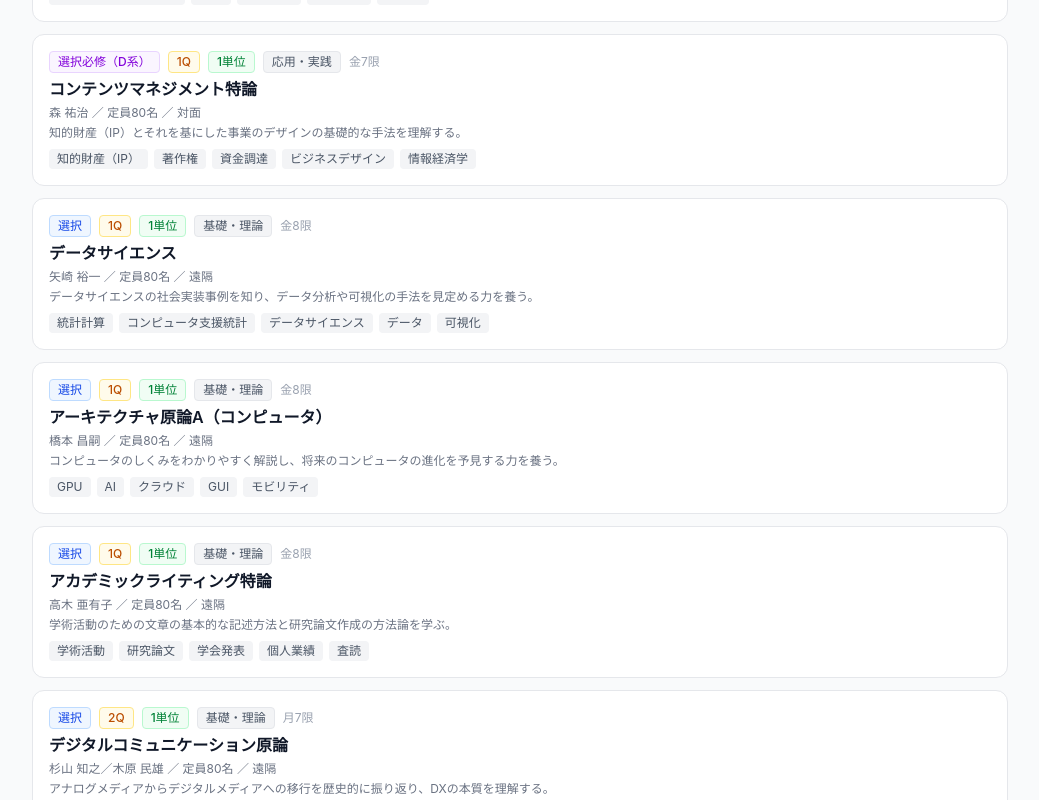
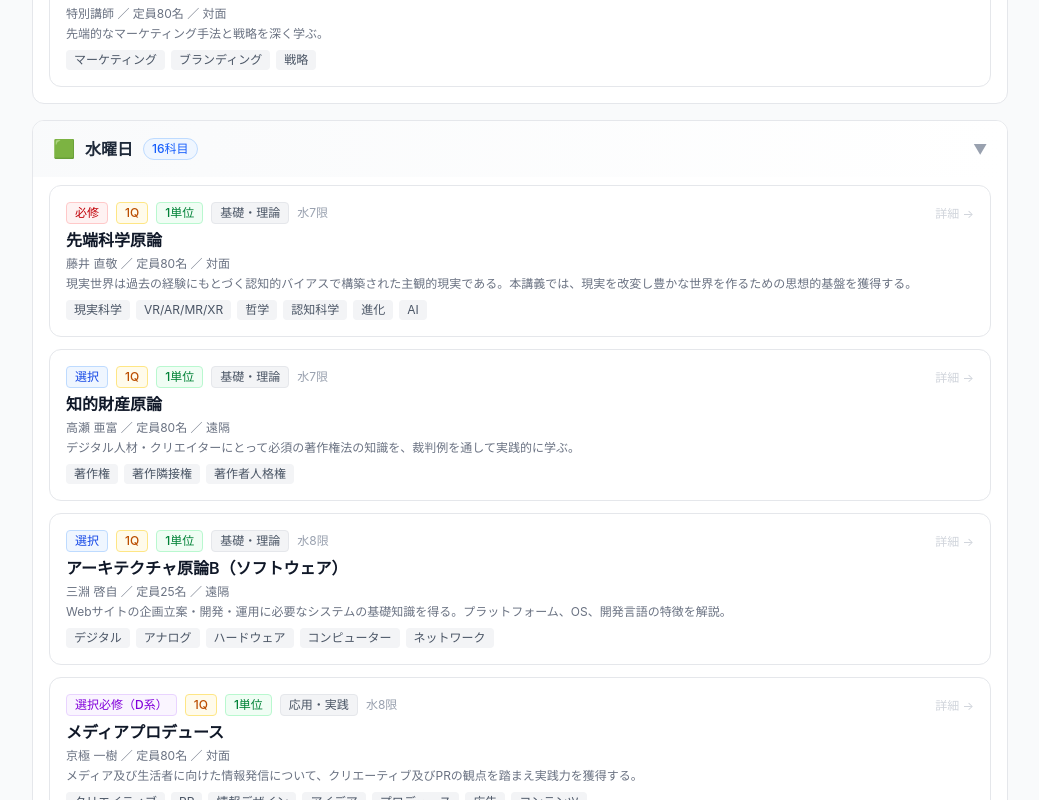
Before and after one commit to dhgs-syllabus/guidance, a React (Vite) app: page / in a window 1280 px wide. Shown: the part 1690-2490 px from the top of the page, without its empty margins (120-1159 px from the left). Built offline with nearby package versions, Linux system fonts and the light colour scheme.

Commit message:
Update application with Vite development adjustments and doc updates

```diff
--- a/src/App.jsx
+++ b/src/App.jsx
@@ -1,6 +1,11 @@
-import { useState, useRef, useEffect } from "react";
+import { useState, useRef, useEffect, useMemo } from "react";
 import { SYLLABI, MODULES, QUARTERS } from "./data/syllabi";
 import { FAQS, FAQ_CATS } from "./data/faqs";
+
+// 曜日の表示順序
+const DAY_ORDER = ["月", "水", "金", "土", "集中", "-"];
+const DAY_LABELS = { "月": "月曜日", "水": "水曜日", "金": "金曜日", "土": "土曜日", "集中": "集中講義", "-": "通年・その他" };
+const DAY_ICONS = { "月": "🟦", "水": "🟩", "金": "🟧", "土": "🟪", "集中": "⚡", "-": "📅" };
 
 // タグコンポーネント
 const Tag = ({ label, color = "blue" }) => {
@@ -32,6 +37,87 @@ const CAREERS = [
   { title: "研究者 / アカデミア", icon: "📚", desc: "デジタルコンテンツ領域の学術研究", skills: ["論文執筆", "研究設計", "学会発表"], recommendedIds: [13, 3, 19, 49, 16] },
 ];
 
+// シラバス詳細モーダル
+const SyllabusModal = ({ syllabus, onClose }) => {
+  if (!syllabus) return null;
+  const s = syllabus;
+  return (
+    <div className="fixed inset-0 z-50 flex items-center justify-center p-4" onClick={onClose}>
+      <div className="absolute inset-0 bg-black/40 backdrop-blur-sm" />
+      <div className="relative bg-white rounded-2xl shadow-2xl max-w-2xl w-full max-h-[85vh] overflow-y-auto" onClick={e => e.stopPropagation()}>
+        {/* ヘッダー */}
+        <div className="sticky top-0 bg-white/95 backdrop-blur border-b border-gray-100 px-6 py-4 flex items-start justify-between rounded-t-2xl">
+          <div className="flex-1 pr-4">
+            <div className="flex items-center gap-2 mb-2 flex-wrap">
+              <Tag label={s.type} color={typeColor(s.type)} />
+              <Tag label={s.quarter} color="amber" />
+              <Tag label={`${s.credits}単位`} color="green" />
+              <Tag label={s.module} color="gray" />
+            </div>
+            <h2 className="text-lg font-bold text-gray-900">{s.name}</h2>
+          </div>
+          <button onClick={onClose} className="text-gray-400 hover:text-gray-600 text-2xl leading-none p-1 transition-colors">✕</button>
+        </div>
+        {/* 本文 */}
+        <div className="px-6 py-5 space-y-5">
+          {/* 基本情報 */}
+          <div className="grid grid-cols-2 gap-3">
+            <InfoRow label="担当教員" value={s.instructor} />
+            <InfoRow label="曜日・時限" value={s.day !== "-" ? `${s.day}曜 ${s.period}` : "通年"} />
+            <InfoRow label="授業形式" value={s.delivery} />
+            <InfoRow label="定員" value={s.capacity ? `${s.capacity}名` : "制限なし"} />
+            <InfoRow label="科目区分" value={s.type} />
+            <InfoRow label="モジュール" value={s.module} />
+          </div>
+          {/* 概要 */}
+          <div>
+            <h4 className="text-xs font-semibold text-gray-500 uppercase tracking-wider mb-2">授業概要</h4>
+            <p className="text-sm text-gray-700 leading-relaxed">{s.desc}</p>
+          </div>
+          {/* キーワード */}
+          <div>
+            <h4 className="text-xs font-semibold text-gray-500 uppercase tracking-wider mb-2">キーワード</h4>
+            <div className="flex flex-wrap gap-1.5">
+              {s.keywords.map(k => (
+                <span key={k} className="text-xs bg-blue-50 text-blue-600 border border-blue-200 px-2.5 py-1 rounded-full">{k}</span>
+              ))}
+            </div>
+          </div>
+          {/* 将来の拡張エリア（授業計画、到達目標、評価方法） */}
+          {s.schedule && (
+            <div>
+              <h4 className="text-xs font-semibold text-gray-500 uppercase tracking-wider mb-2">授業計画</h4>
+              <ol className="text-sm text-gray-700 space-y-1 list-decimal list-inside">
+                {s.schedule.map((item, i) => <li key={i}>{item}</li>)}
+              </ol>
+            </div>
+          )}
+          {s.goals && (
+            <div>
+              <h4 className="text-xs font-semibold text-gray-500 uppercase tracking-wider mb-2">到達目標</h4>
+              <p className="text-sm text-gray-700 leading-relaxed">{s.goals}</p>
+            </div>
+          )}
+          {s.evaluation && (
+            <div>
+              <h4 className="text-xs font-semibold text-gray-500 uppercase tracking-wider mb-2">評価方法</h4>
+              <p className="text-sm text-gray-700 leading-relaxed">{s.evaluation}</p>
+            </div>
+          )}
+        </div>
+      </div>
+    </div>
+  );
+};
+
+// 情報行コンポーネント
+const InfoRow = ({ label, value }) => (
+  <div className="bg-gray-50 rounded-lg px-3 py-2">
+    <span className="text-xs text-gray-400 block">{label}</span>
+    <span className="text-sm text-gray-800 font-medium">{value}</span>
+  </div>
+);
+
 export default function App() {
   const [tab, setTab] = useState("syllabus");
   const [sylSearch, setSylSearch] = useState("");
@@ -45,6 +131,8 @@ export default function App() {
   const [input, setInput] = useState("");
   const [loading, setLoading] = useState(false);
   const chatEndRef = useRef(null);
+  const [collapsedDays, setCollapsedDays] = useState({});
+  const [selectedSyllabus, setSelectedSyllabus] = useState(null);
 
   useEffect(() => { chatEndRef.current?.scrollIntoView({ behavior: "smooth" }); }, [messages]);
 
@@ -54,6 +142,20 @@ export default function App() {
     (sylQuarter === "すべて" || s.quarter === sylQuarter) &&
     (sylSearch === "" || s.name.includes(sylSearch) || s.instructor.includes(sylSearch) || s.keywords.some(k => k.includes(sylSearch)) || s.desc.includes(sylSearch))
   );
+
+  // 曜日ごとにグループ化
+  const groupedByDay = useMemo(() => {
+    const groups = {};
+    for (const day of DAY_ORDER) {
+      const items = filteredSyl.filter(s => s.day === day);
+      if (items.length > 0) groups[day] = items;
+    }
+    return groups;
+  }, [filteredSyl]);
+
+  const toggleDay = (day) => {
+    setCollapsedDays(prev => ({ ...prev, [day]: !prev[day] }));
+  };
 
   // FAQのフィルタリング
   const filteredFaq = FAQS.filter(f =>
@@ -143,9 +245,31 @@ export default function App() {
               </select>
             </div>
             <p className="text-xs text-gray-400 mb-4">{filteredSyl.length}科目</p>
-            <div className="grid gap-3">
-              {filteredSyl.map(s => (
-                <div key={s.id} className="bg-white border border-gray-200 rounded-xl p-4 hover:border-gray-300 hover:shadow-sm transition-all">
+
+            {/* 曜日別グループ表示 */}
+            <div className="space-y-4">
+              {Object.entries(groupedByDay).map(([day, courses]) => (
+                <div key={day} className="border border-gray-200 rounded-xl overflow-hidden bg-white">
+                  {/* 曜日ヘッダー */}
+                  <button
+                    onClick={() => toggleDay(day)}
+                    className="w-full flex items-center justify-between px-5 py-3.5 bg-gradient-to-r from-gray-50 to-white hover:from-gray-100 transition-colors"
+                  >
+                    <div className="flex items-center gap-2.5">
+                      <span className="text-lg">{DAY_ICONS[day]}</span>
+                      <span className="font-semibold text-gray-800">{DAY_LABELS[day]}</span>
+                      <span className="text-xs bg-blue-50 text-blue-600 border border-blue-200 px-2 py-0.5 rounded-full font-medium">
+                        {courses.length}科目
+                      </span>
+                    </div>
+                    <span className={`text-gray-400 text-sm transition-transform duration-200 ${collapsedDays[day] ? '' : 'rotate-180'}`}>▲</span>
+                  </button>
+                  {/* 科目リスト */}
+                  {!collapsedDays[day] && (
+                    <div className="grid gap-3 p-4 pt-2">
+                      {courses.map(s => (
+                        <div key={s.id} className="bg-white border border-gray-200 rounded-xl p-4 hover:border-blue-200 hover:shadow-sm transition-all cursor-pointer group"
+                          onClick={() => setSelectedSyllabus(s)}>
                           <div className="flex items-start gap-3">
                             <div className="flex-1">
                               <div className="flex items-center gap-2 mb-1 flex-wrap">
@@ -155,17 +279,22 @@ export default function App() {
                                 <Tag label={s.module} color="gray" />
                                 {s.day !== "-" && <span className="text-xs text-gray-400">{s.day}{s.period}</span>}
                               </div>
-                      <h3 className="font-semibold text-gray-900">{s.name}</h3>
+                              <h3 className="font-semibold text-gray-900 group-hover:text-blue-600 transition-colors">{s.name}</h3>
                               <p className="text-xs text-gray-500 mt-1">{s.instructor}{s.capacity ? ` ／ 定員${s.capacity}名` : ""} ／ {s.delivery}</p>
                               <p className="text-xs text-gray-500 mt-1 line-clamp-2">{s.desc}</p>
                               <div className="mt-2 flex flex-wrap gap-1.5">
                                 {s.keywords.map(k => (
                                   <span key={k} className="text-xs bg-gray-100 text-gray-600 px-2 py-0.5 rounded cursor-pointer hover:bg-blue-50 hover:text-blue-600 transition-colors"
-                            onClick={() => setSylSearch(k)}>{k}</span>
+                                    onClick={(e) => { e.stopPropagation(); setSylSearch(k); }}>{k}</span>
                                 ))}
                               </div>
                             </div>
+                            <span className="text-xs text-gray-300 group-hover:text-blue-400 transition-colors mt-1">詳細 →</span>
                           </div>
+                        </div>
+                      ))}
+                    </div>
+                  )}
                 </div>
               ))}
               {filteredSyl.length === 0 && <p className="text-gray-400 text-center py-10">該当する科目が見つかりません</p>}
@@ -279,6 +408,9 @@ export default function App() {
           </div>
         )}
       </div>
+
+      {/* シラバス詳細モーダル */}
+      <SyllabusModal syllabus={selectedSyllabus} onClose={() => setSelectedSyllabus(null)} />
     </div>
   );
 }
```
Also changed, not shown: 2 other files (tests, documents, lock files or other folders). Lines whose indentation alone changed are shown as unchanged.
